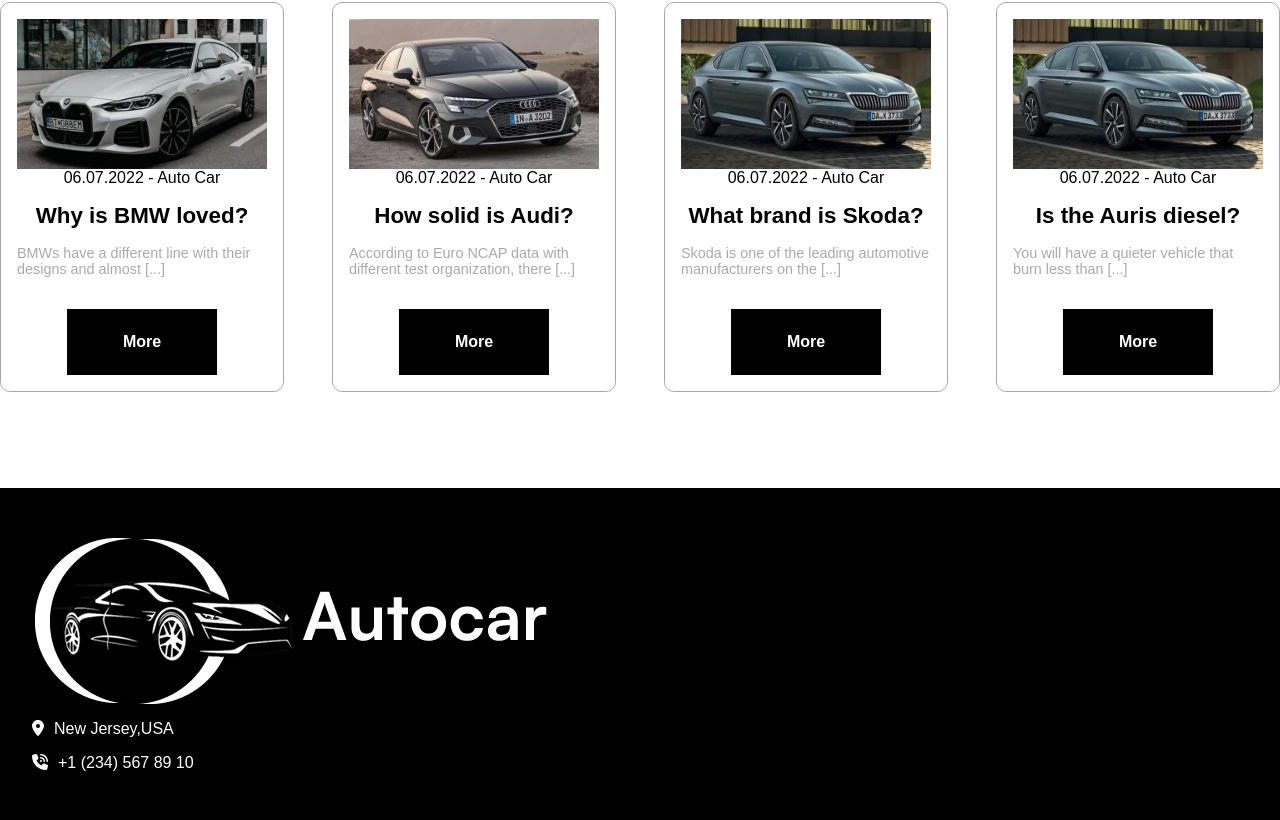
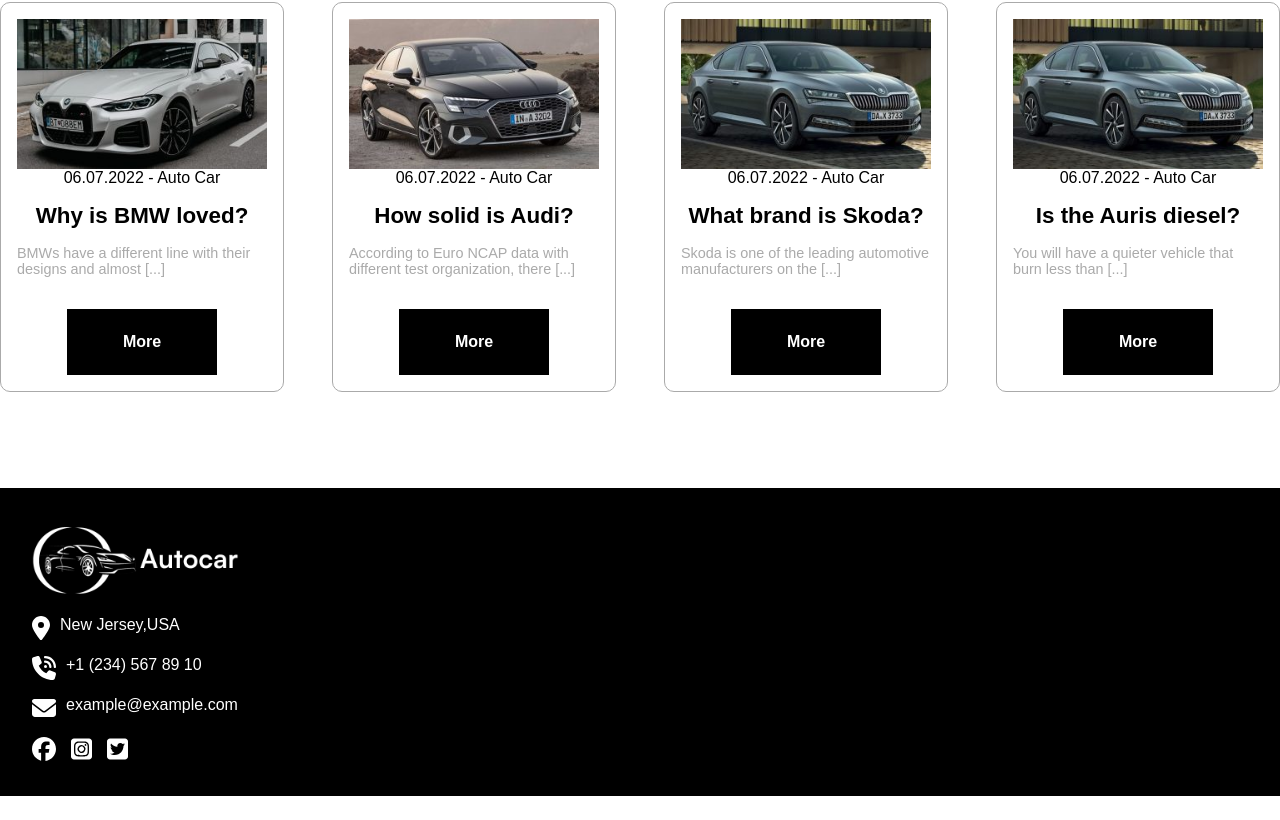
Before and after one commit to Giovanni-Palmitessa/proj-html-vuejs, a Vue app: page / in a window 1280 px wide. Shown: the part 3858-4678 px from the top of the page. After the commit the page ends 4654 px from the top, so only its background shows below. Built offline with nearby package versions, Linux system fonts and the light colour scheme.

Commit message:
complete ftr left

```diff
--- a/src/components/AppFooter.vue
+++ b/src/components/AppFooter.vue
@@ -8,12 +8,34 @@
         <div class="ftr-left">
           <img src="../assets/img/logo-footer-autocar11.png" alt="Autocar" />
           <div class="contact">
-            <font-awesome-icon icon="fa-solid fa-location-dot" />
+            <font-awesome-icon icon="fa-solid fa-location-dot" class="icon" />
             <p>New Jersey,USA</p>
           </div>
+
           <div class="contact">
-            <font-awesome-icon icon="fa-solid fa-phone-volume" />
+            <font-awesome-icon icon="fa-solid fa-phone-volume" class="icon" />
             <p>+1 (234) 567 89 10</p>
+          </div>
+
+          <div class="contact">
+            <font-awesome-icon icon="fa-solid fa-envelope" class="icon" />
+            <p>example@example.com</p>
+          </div>
+
+          <div class="socials">
+            <a href="#"
+              ><font-awesome-icon icon="fa-brands fa-facebook" class="icon"
+            /></a>
+            <a href="#"
+              ><font-awesome-icon
+                icon="fa-brands fa-square-instagram"
+                class="icon"
+            /></a>
+            <a href="#"
+              ><font-awesome-icon
+                icon="fa-brands fa-square-twitter"
+                class="icon"
+            /></a>
           </div>
         </div>
       </div>
@@ -34,10 +56,25 @@
     .ftr-left {
       display: flex;
       flex-direction: column;
+      img {
+        width: 40%;
+        margin-bottom: 1rem;
+      }
       .contact {
         display: flex;
         gap: 10px;
         margin-bottom: 1rem;
+        .icon {
+          font-size: 1.5rem;
+        }
+      }
+      .socials {
+        display: flex;
+        gap: 15px;
+        font-size: 1.5rem;
+        a {
+          color: $white-main;
+        }
       }
     }
   }
--- a/src/main.js
+++ b/src/main.js
@@ -10,9 +10,11 @@
 /* import specific icons */
 import { fas } from "@fortawesome/free-solid-svg-icons";
 import { far } from "@fortawesome/free-regular-svg-icons";
+import { fab } from "@fortawesome/free-brands-svg-icons";
 
 /* add icons to the library */
-library.add(fas, far);
+library.add(fas);
 library.add(far);
+library.add(fab);
 
 createApp(App).component("font-awesome-icon", FontAwesomeIcon).mount("#app");
```
